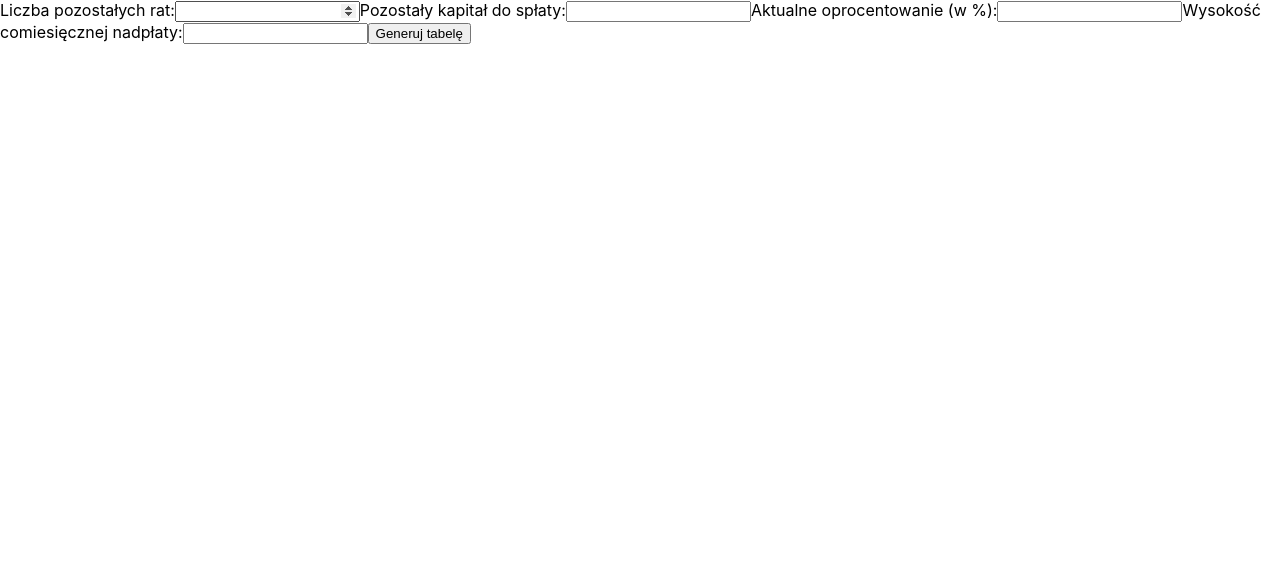
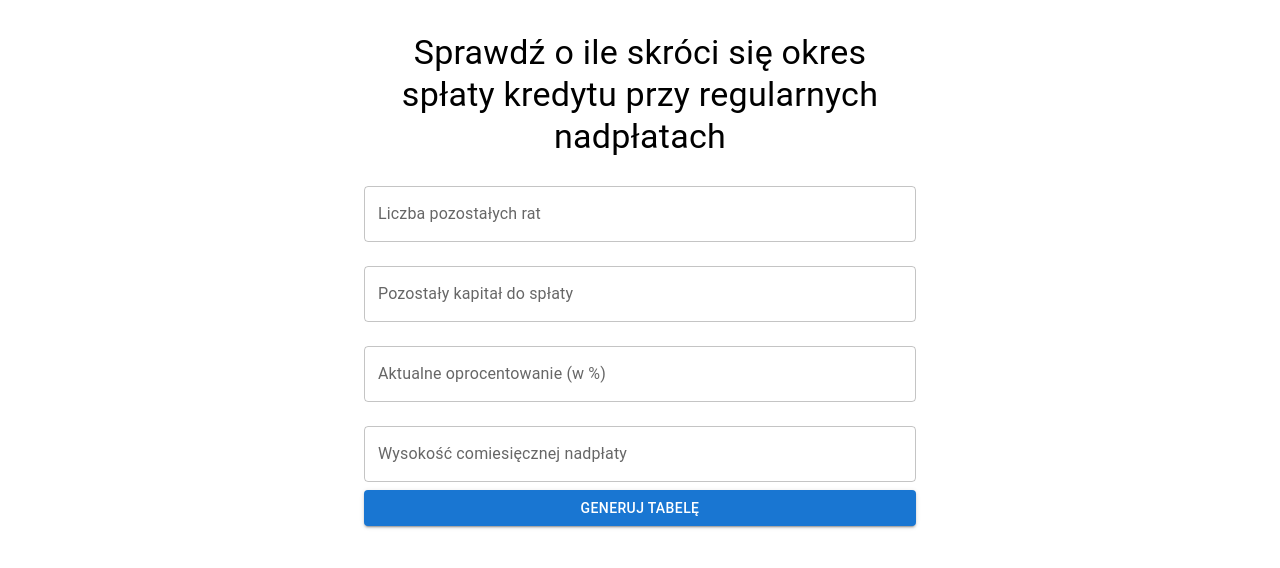
Before and after one commit to damian2/nadplata, a React (Create React App) app: page / in a window 1280 px wide. Shown: the top 568 px of the page. Built offline with nearby package versions, Linux system fonts and the light colour scheme.

Commit message:
improvments

```diff
--- a/package.json
+++ b/package.json
@@ -3,6 +3,9 @@
   "version": "0.1.0",
   "private": true,
   "dependencies": {
+    "@emotion/react": "^11.10.6",
+    "@emotion/styled": "^11.10.6",
+    "@mui/material": "^5.11.16",
     "@testing-library/jest-dom": "^5.16.5",
     "@testing-library/react": "^13.4.0",
     "@testing-library/user-event": "^13.5.0",
--- a/src/App.js
+++ b/src/App.js
@@ -1,50 +1,35 @@
+// App.js
 import React, { useState } from "react";
 import InstallmentTable from "./InstallmentTable";
+import MortgageForm from "./MortgageForm";
+import ShortenedPeriod from "./ShortenedPeriod";
 import { calculateMortgage } from "./mortgageCalculator";
+import { Container, Typography, Box } from "@mui/material";
 
 const App = () => {
-  const [installments, setInstallments] = useState([]);
-  const [inputs, setInputs] = useState({
-    remainingInstallments: "",
-    remainingCapital: "",
-    interestRate: "",
-    extraPayment: "",
-  });
+    const [installments, setInstallments] = useState([]);
+    const [initialInstallments, setInitialInstallments] = useState(0);
 
-  const handleChange = (e) => {
-    setInputs({ ...inputs, [e.target.name]: e.target.value });
-  };
+    const handleSubmit = (inputs) => {
+        const calculatedInstallments = calculateMortgage(inputs);
+        setInstallments(calculatedInstallments);
+        setInitialInstallments(inputs.remainingInstallments);
+    };
 
-  const handleSubmit = (e) => {
-    e.preventDefault();
-    const calculatedInstallments = calculateMortgage(inputs);
-    setInstallments(calculatedInstallments);
-  };
+    const shortenedPeriod = initialInstallments - installments.length;
 
-  return (
-      <div>
-        <form onSubmit={handleSubmit}>
-          <label>
-            Liczba pozostałych rat:
-            <input name="remainingInstallments" type="number" value={inputs.remainingInstallments} onChange={handleChange} />
-          </label>
-          <label>
-            Pozostały kapitał do spłaty:
-            <input name="remainingCapital" type="number" value={inputs.remainingCapital} onChange={handleChange} />
-          </label>
-          <label>
-            Aktualne oprocentowanie (w %):
-            <input name="interestRate" type="number" value={inputs.interestRate} onChange={handleChange} />
-          </label>
-          <label>
-            Wysokość comiesięcznej nadpłaty:
-            <input name="extraPayment" type="number" value={inputs.extraPayment} onChange={handleChange} />
-          </label>
-          <button type="submit">Generuj tabelę</button>
-        </form>
-        {installments.length > 0 && <InstallmentTable installments={installments} />}
-      </div>
-  );
+    return (
+        <Container maxWidth="sm">
+            <Box mt={4}>
+                <Typography variant="h4" align="center" gutterBottom>
+                    Sprawdź o ile skróci się okres spłaty kredytu przy regularnych nadpłatach
+                </Typography>
+            </Box>
+            <MortgageForm onSubmit={handleSubmit} />
+            {installments.length > 0 && <ShortenedPeriod shortenedPeriod={shortenedPeriod} />}
+            {installments.length > 0 && <InstallmentTable installments={installments} />}
+        </Container>
+    );
 };
 
 export default App;
--- a/src/InstallmentTable.js
+++ b/src/InstallmentTable.js
@@ -1,29 +1,34 @@
+import React from "react";
+import { Table, TableBody, TableCell, TableContainer, TableHead, TableRow, Paper } from "@mui/material";
+
 const InstallmentTable = ({ installments }) => {
     return (
-        <table>
-            <thead>
-            <tr>
-                <th>Miesiąc</th>
-                <th>Rata</th>
-                <th>Rata + nadpłata</th>
-                <th>Pozostały kapitał</th>
-                <th>Kapitał w racie</th>
-                <th>Odsetki w racie</th>
-            </tr>
-            </thead>
-            <tbody>
-            {installments.map((installment, index) => (
-                <tr key={index}>
-                    <td>{index + 1}</td>
-                    <td>{installment.payment.toFixed(2)}</td>
-                    <td>{(installment.payment + installment.extraPayment).toFixed(2)}</td>
-                    <td>{installment.remaining.toFixed(2)}</td>
-                    <td>{installment.principal.toFixed(2)}</td>
-                    <td>{installment.interest.toFixed(2)}</td>
-                </tr>
-            ))}
-            </tbody>
-        </table>
+        <TableContainer component={Paper}>
+            <Table>
+                <TableHead>
+                    <TableRow>
+                        <TableCell>Miesiąc</TableCell>
+                        <TableCell>Rata</TableCell>
+                        <TableCell>Rata + nadpłata</TableCell>
+                        <TableCell>Pozostały kapitał</TableCell>
+                        <TableCell>Kapitał w racie</TableCell>
+                        <TableCell>Odsetki w racie</TableCell>
+                    </TableRow>
+                </TableHead>
+                <TableBody>
+                    {installments.map((installment, index) => (
+                        <TableRow key={index}>
+                            <TableCell>{index + 1}</TableCell>
+                            <TableCell>{installment.payment.toFixed(2)}</TableCell>
+                            <TableCell>{(installment.payment + installment.extraPayment).toFixed(2)}</TableCell>
+                            <TableCell>{installment.remaining.toFixed(2)}</TableCell>
+                            <TableCell>{installment.principal.toFixed(2)}</TableCell>
+                            <TableCell>{installment.interest.toFixed(2)}</TableCell>
+                        </TableRow>
+                    ))}
+                </TableBody>
+            </Table>
+        </TableContainer>
     );
 };
 
--- /dev/null
+++ b/src/MortgageForm.js
@@ -0,0 +1,65 @@
+// MortgageForm.js
+import React, { useState } from "react";
+import { TextField, Button, Box } from "@mui/material";
+
+const MortgageForm = ({ onSubmit }) => {
+    const [inputs, setInputs] = useState({
+        remainingInstallments: "",
+        remainingCapital: "",
+        interestRate: "",
+        extraPayment: "",
+    });
+
+    const handleChange = (e) => {
+        setInputs({ ...inputs, [e.target.name]: e.target.value });
+    };
+
+    const handleSubmit = (e) => {
+        e.preventDefault();
+        onSubmit(inputs);
+    };
+
+    return (
+        <form onSubmit={handleSubmit}>
+            <Box display="flex" flexDirection="column">
+                <TextField
+                    label="Liczba pozostałych rat"
+                    name="remainingInstallments"
+                    type="number"
+                    value={inputs.remainingInstallments}
+                    onChange={handleChange}
+                    margin="normal"
+                />
+                <TextField
+                    label="Pozostały kapitał do spłaty"
+                    name="remainingCapital"
+                    type="number"
+                    value={inputs.remainingCapital}
+                    onChange={handleChange}
+                    margin="normal"
+                />
+                <TextField
+                    label="Aktualne oprocentowanie (w %)"
+                    name="interestRate"
+                    type="number"
+                    value={inputs.interestRate}
+                    onChange={handleChange}
+                    margin="normal"
+                />
+                <TextField
+                    label="Wysokość comiesięcznej nadpłaty"
+                    name="extraPayment"
+                    type="number"
+                    value={inputs.extraPayment}
+                    onChange={handleChange}
+                    margin="normal"
+                />
+                <Button variant="contained" color="primary" type="submit">
+                    Generuj tabelę
+                </Button>
+            </Box>
+        </form>
+    );
+};
+
+export default MortgageForm;
--- /dev/null
+++ b/src/ShortenedPeriod.js
@@ -0,0 +1,25 @@
+// ShortenedPeriod.js
+import React from "react";
+import { Box, Typography } from "@mui/material";
+
+const ShortenedPeriod = ({ shortenedPeriod }) => {
+    const pluralizeMonths = (number) => {
+        if (number === 1) {
+            return "miesiąc";
+        } else if (number >= 2 && number <= 4) {
+            return "miesiące";
+        } else {
+            return "miesięcy";
+        }
+    };
+
+    const text = `Okres spłaty kredytu został skrócony o ${shortenedPeriod} ${pluralizeMonths(shortenedPeriod)}`;
+
+    return (
+        <Box mt={2}>
+            <Typography variant="h6">{text}</Typography>
+        </Box>
+    );
+};
+
+export default ShortenedPeriod;
```
Also changed, not shown: 1 other file (tests, documents, lock files or other folders).
